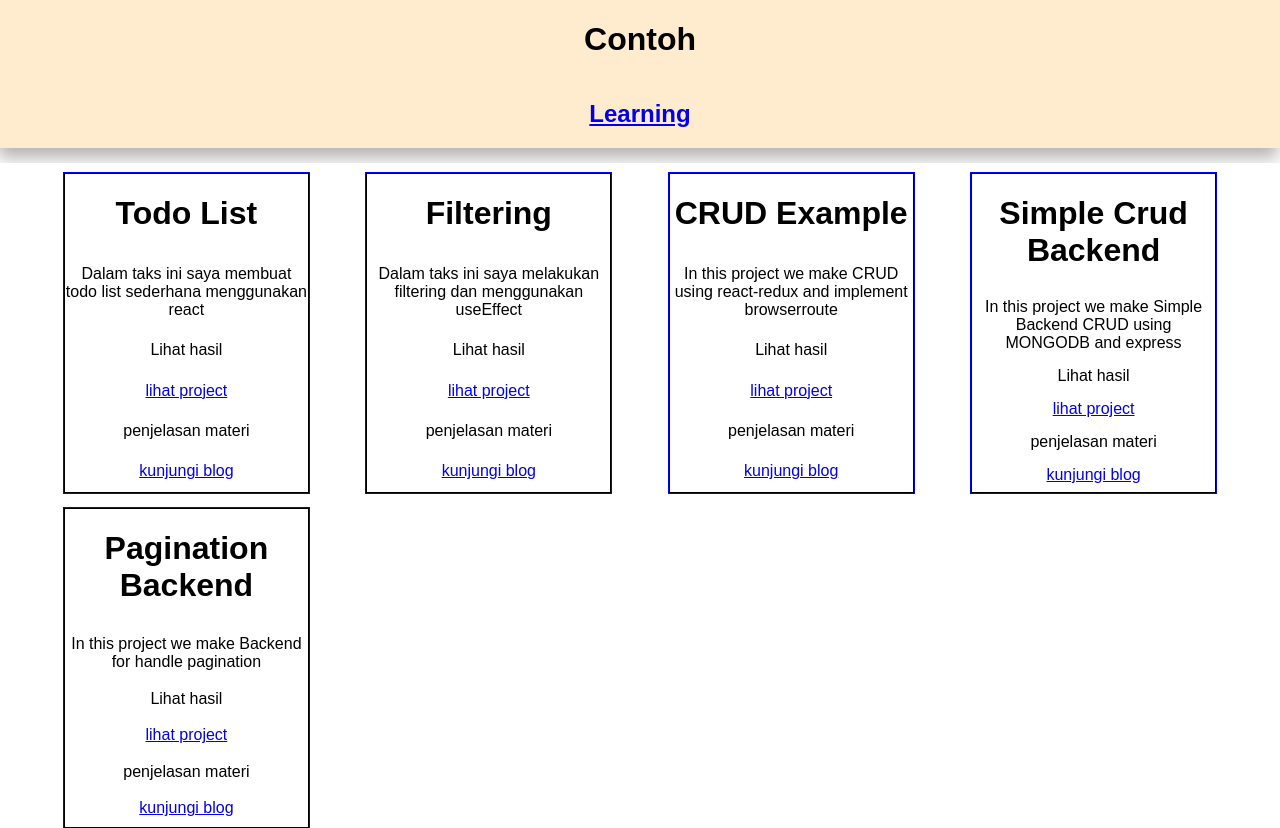
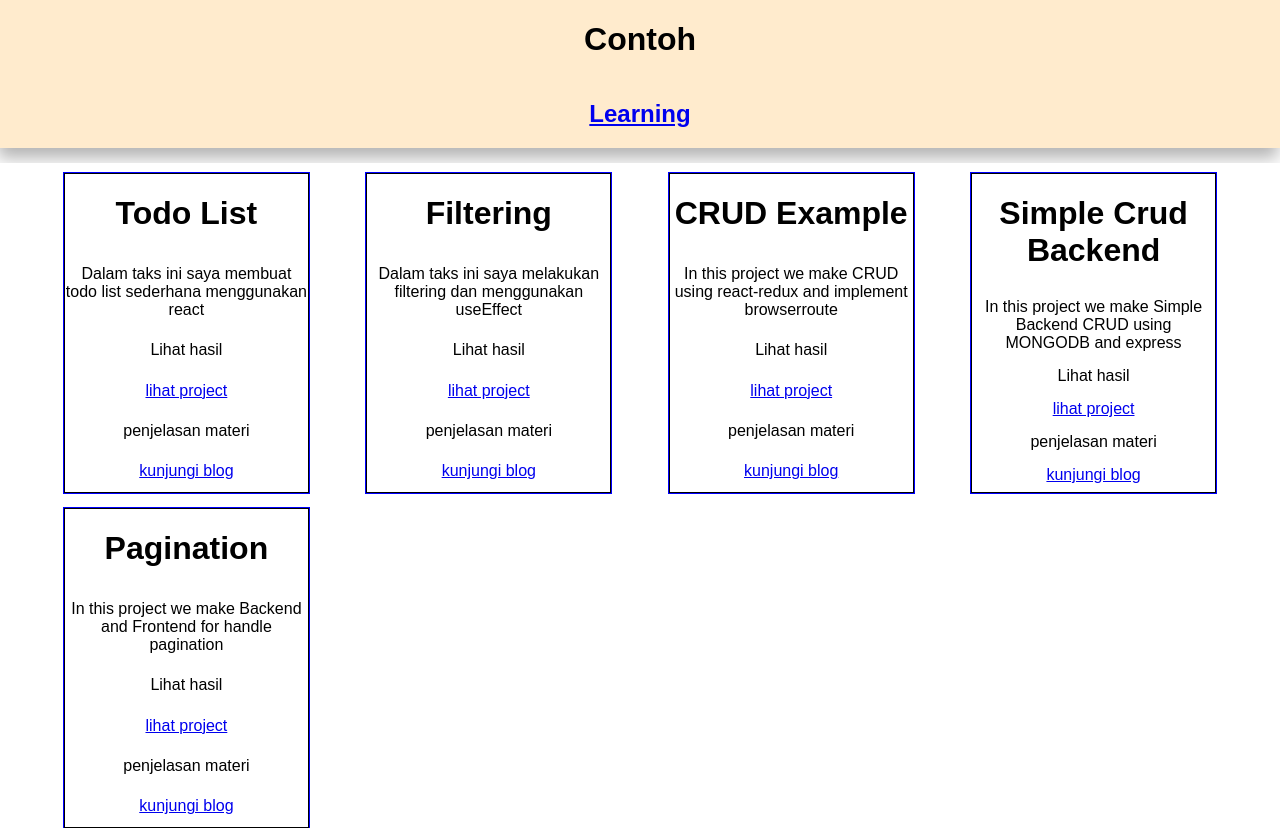
Before and after one commit to zenahmad06/porto, a React (Vite) app: page /#/ in a window 1280 px wide. Built offline with nearby package versions, Linux system fonts and the light colour scheme.

Commit message:
update materi-todo

```diff
--- a/src/data/materi-todo.js
+++ b/src/data/materi-todo.js
@@ -31,10 +31,10 @@ export const CrudBackend ={
     }
 }
 export const paginationBackend ={
-    title:"Pagination Backend",
-    content:"In this project we make Backend for handle pagination",
+    title:"Pagination ",
+    content:"In this project we make Backend and Frontend for handle pagination",
     link:{
-        project:"https://github.com/zenahmad06/all-project/tree/main/pagination-backend",
+        project:"https://github.com/zenahmad06/all-project/tree/main/pagination",
         blog:"https://zenahmad06.github.io/blog/search-pagination-notes/"
     }
 }
```
